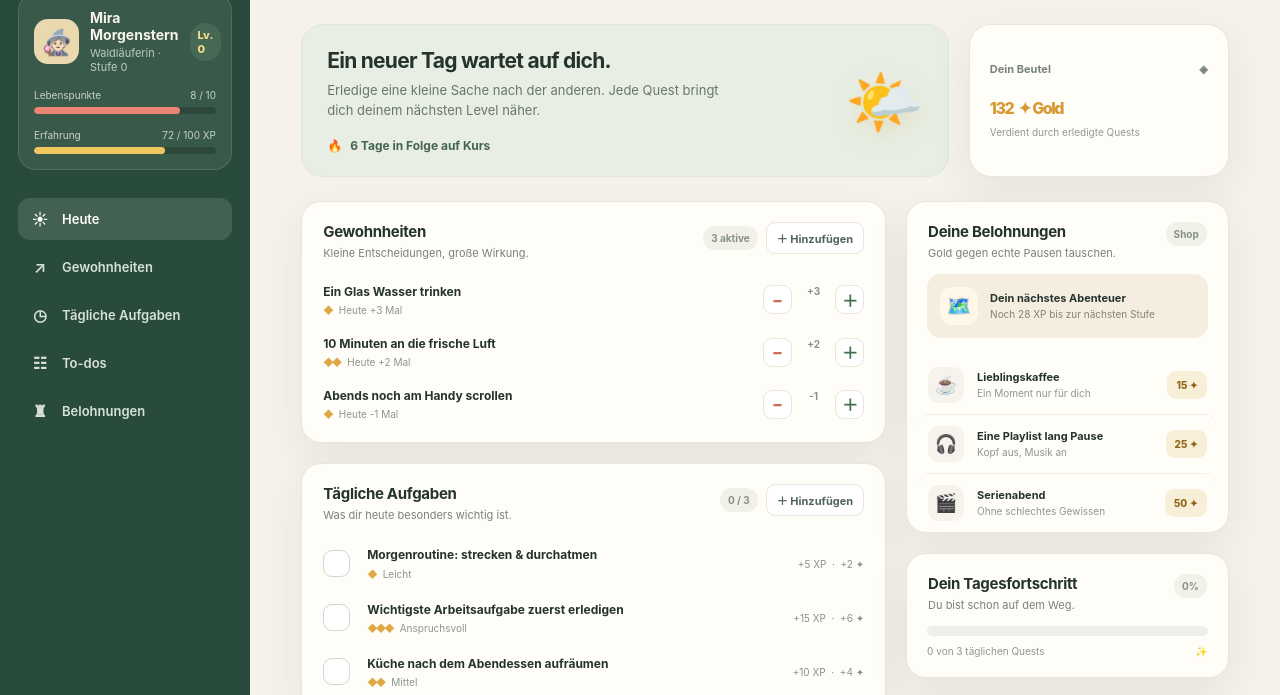
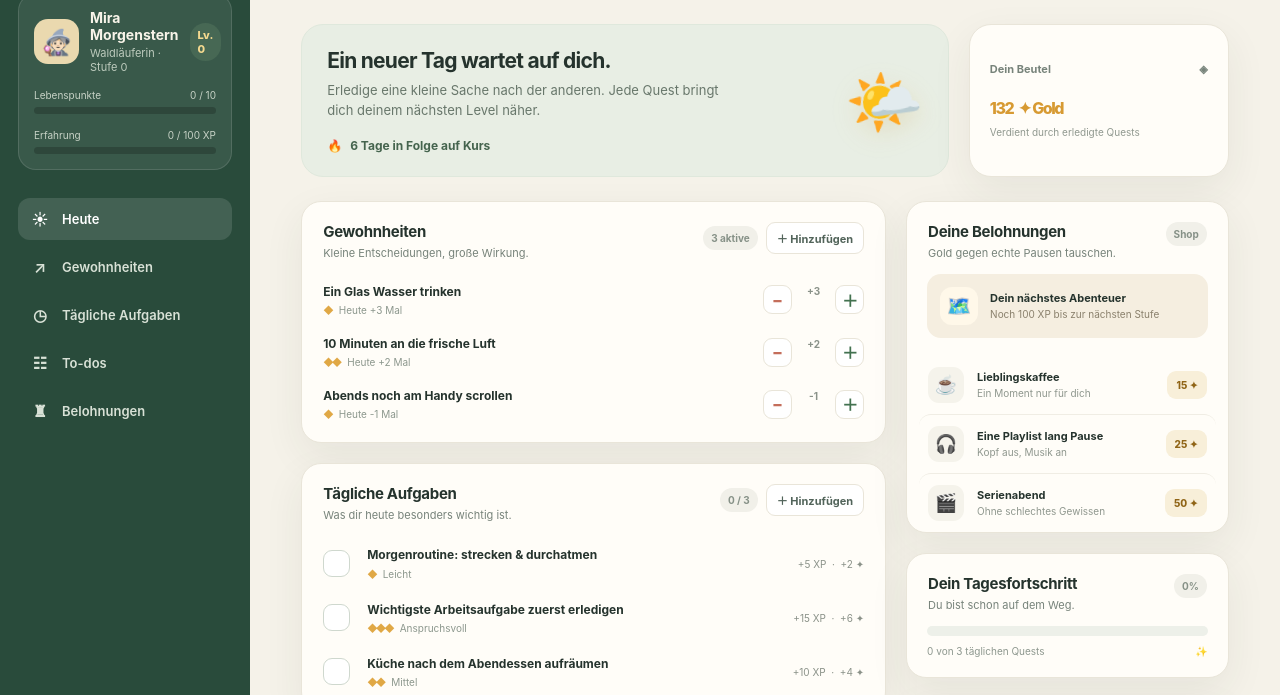
Before and after one commit to raynor84/questbook, a plain HTML site: page index.html in a window 1280 px wide. Shown: the part 97-792 px from the top of the page. Drawn offline with Linux system fonts and the light colour scheme.

Commit message:
Start mit 0 Lebenspunkten und Erfahrung

```diff
--- a/index.html
+++ b/index.html
@@ -160,8 +160,8 @@
       <div class="brand"><span class="brand-mark">✦</span><span>questbook</span></div>
       <section class="profile" aria-label="Spielerprofil">
         <div class="profile-top"><div class="avatar">🧙🏻‍♀️</div><div><div class="name">Mira Morgenstern</div><div class="classline">Waldläuferin · Stufe <span id="level-sidebar">12</span></div></div><span class="level">Lv. <span id="level">12</span></span></div>
-        <div class="bar-label"><span>Lebenspunkte</span><span id="hp-label">8 / 10</span></div><div class="bar hp"><span id="hp-bar" style="width:80%"></span></div>
-        <div class="bar-label"><span>Erfahrung</span><span id="xp-label">72 / 100 XP</span></div><div class="bar"><span id="xp-bar" style="width:72%"></span></div>
+        <div class="bar-label"><span>Lebenspunkte</span><span id="hp-label">0 / 10</span></div><div class="bar hp"><span id="hp-bar" style="width:0%"></span></div>
+        <div class="bar-label"><span>Erfahrung</span><span id="xp-label">0 / 100 XP</span></div><div class="bar"><span id="xp-bar" style="width:0%"></span></div>
       </section>
       <nav class="nav" aria-label="Hauptnavigation">
         <button class="active" data-scroll="today"><span class="nav-ico">☀</span>Heute</button>
@@ -199,7 +199,7 @@
         <div class="stack">
           <section class="card" id="rewards">
             <div class="card-head"><div><h2>Deine Belohnungen</h2><p>Gold gegen echte Pausen tauschen.</p></div><span class="count">Shop</span></div>
-            <div class="quest-banner"><div class="quest-icon">🗺️</div><div><strong>Dein nächstes Abenteuer</strong><span>Noch 28 XP bis zur nächsten Stufe</span></div></div>
+            <div class="quest-banner"><div class="quest-icon">🗺️</div><div><strong>Dein nächstes Abenteuer</strong><span>Noch 100 XP bis zur nächsten Stufe</span></div></div>
             <div class="shop-list" id="shop-list">
               <div class="shop-item"><div class="shop-emoji">☕</div><div><div class="shop-name">Lieblingskaffee</div><div class="shop-desc">Ein Moment nur für dich</div></div><button class="buy" data-buy="15">15 ✦</button></div>
               <div class="shop-item"><div class="shop-emoji">🎧</div><div><div class="shop-name">Eine Playlist lang Pause</div><div class="shop-desc">Kopf aus, Musik an</div></div><button class="buy" data-buy="25">25 ✦</button></div>
@@ -236,7 +236,7 @@
   </div>
   <script>
     const seed = {
-      version:2, gold:132, xp:72, level:0, hp:8, streak:6,
+      version:3, gold:132, xp:0, level:0, hp:0, streak:6,
       habits:[
         {id:'h1',name:'Ein Glas Wasser trinken',score:3,difficulty:1},
         {id:'h2',name:'10 Minuten an die frische Luft',score:2,difficulty:2},
@@ -257,6 +257,7 @@
     let state;
     try { state = JSON.parse(localStorage.getItem('questbook-save')) || clone(seed); } catch { state = clone(seed); }
     if (!state.version) { state.level=0; state.version=2; }
+    if (state.version < 3) { state.hp=0; state.xp=0; state.version=3; }
     const localDay = () => { const date=new Date(); return `${date.getFullYear()}-${String(date.getMonth()+1).padStart(2,'0')}-${String(date.getDate()).padStart(2,'0')}`; };
     if (state.day !== localDay()) { state.dailies.forEach(task=>task.done=false); state.day=localDay(); }
     const $ = selector => document.querySelector(selector);
```
